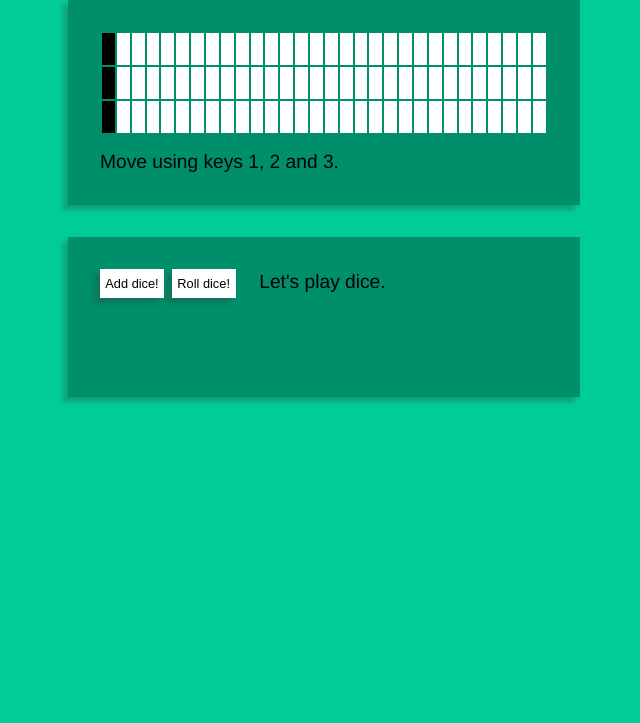
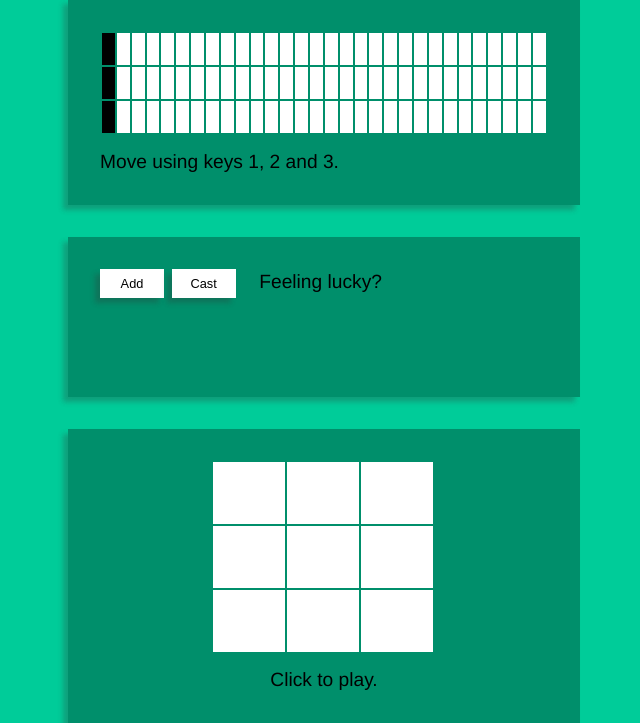
Before and after one commit to shcallaway/javascript-widgets, a PHP site: page / in a window 1280 px wide. Shown: the part 110-833 px from the top of the page, without its empty margins (316-956 px from the left). Before the commit the page ends 514 px from the top, so only its background shows below. Run offline with PHP 8.4, Linux system fonts and the light colour scheme; some web fonts are replaced.

Commit message:
Started adding tictactoe widget.

```diff
--- a/index.html
+++ b/index.html
@@ -11,22 +11,30 @@
       <img src="http://s16.postimg.org/9ao4f6d8h/github_logo.png" class="github">
     </a>
   </div>
+
   <div data-component="racer_container" class="container">
     <table data-component="track">
     </table>
     <div class="label racer_label">Move using keys 1, 2 and 3.</div>
   </div>
+
   <div data-component="dice_container" class="container">
-    <button data-component="add">Add dice!</button>
-    <button data-component="roll">Roll dice!</button>
-    <span class="label dice_label">Let's play dice.</span>
+    <button data-component="add">Add</button>
+    <button data-component="roll">Cast</button>
+    <span class="label dice_label">Feeling lucky?</span>
     <div data-component="dice" class="dice">
     </div>
+  </div>
+
+  <div data-component="tictactoe_container" class="container">
+    <div data-component="board" class="board">
+    </div>
+    <div class="label tictactoe_label">Click to play.</div>
   </div>
 
   <script language="javascript" type="text/javascript" src="scripts/jquery-1.11.1.min.js"></script>
   <script language="javascript" type="text/javascript" src="scripts/race.js"></script>
   <script language="javascript" type="text/javascript" src="scripts/dice.js"></script>
-
+  <script language="javascript" type="text/javascript" src="scripts/tictactoe.js"></script>
 </body>
 </html>
--- a/scripts/dice.js
+++ b/scripts/dice.js
@@ -1,6 +1,6 @@
 $(document).ready(function() {
   var controller = new DiceController;
-  controller.bindListeners();
+  controller.initialize();
 });
 
 function Die() {this.value = 0;}
@@ -11,12 +11,15 @@ Die.prototype = {
   }
 }
 
-function DiceController(view) {
-  this.dice = [new Die];
+function DiceController() {
+  this.dice = [];
   this.view = new DiceView;
 }
 
 DiceController.prototype = {
+  initialize: function() {
+    this.bindListeners();
+  },
   bindListeners: function() {
     $('[data-component="add"]').on('click', this.addDie.bind(this));
     $('[data-component="roll"]').on('click', this.rollDice.bind(this));
@@ -37,7 +40,7 @@ function DiceView() {}
 
 DiceView.prototype = {
   addDie: function() {
-    $('[data-component="dice"]').append('<div data-component="die" class="die">0</div>');
+    $('[data-component="dice"]').append('<div data-component="die" class="die">1</div>');
   },
   updateDice: function(dice) {
     for (var i = 0; i < $('[data-component="die"]').length; i++) {
--- a/scripts/race.js
+++ b/scripts/race.js
@@ -41,7 +41,7 @@ function RaceView() {}
 RaceView.prototype = {
   updatePosition: function(player_number) {
     var player_strip = $('[data-component="player' + player_number + '_strip"]')[0].children;
-    for (var i = 0; i < player_strip.length-2; i++) {
+    for (var i = 0; i < player_strip.length-1; i++) {
       if (player_strip[i].className == "active") {
         player_strip[i].className = "";
         player_strip[i + 1].className = "active";
--- /dev/null
+++ b/scripts/tictactoe.js
@@ -0,0 +1,62 @@
+var boardDimensions = [3, 3];
+var boardSize = boardDimensions[0] * boardDimensions[1];
+
+$(document).ready(function() {
+  var controller = new TicTacToeController;
+  controller.initialize();
+});
+
+function Player(piece) {
+  this.piece = piece;
+}
+
+function Game() {
+    this.players = [new Player("X"), new Player("O")];
+    this.currentPlayer = this.players[0];
+}
+
+Game.prototype = {
+  switchPlayers: function() {
+    if (this.currentPlayer == this.players[0]) {
+      this.currentPlayer = this.players[1];
+    } else {
+      this.currentPlayer = this.players[0];
+    }
+  }
+}
+
+function TicTacToeController() {
+  this.view = new TicTacToeView;
+  this.game = new Game;
+}
+
+TicTacToeController.prototype = {
+  initialize: function() {
+    this.view.setBoard();
+    this.bindListeners();
+  },
+  bindListeners: function() {
+    $('[data-component="cell"').click(function(event) {
+      if (event.target.innerHTML == "" ) {
+        this.view.updateCell(event.target, this.game.currentPlayer.piece);
+      }
+      this.game.switchPlayers();
+    }.bind(this));
+  },
+}
+
+function TicTacToeView() {}
+
+TicTacToeView.prototype = {
+  setBoard: function() {
+    for (var i = 0; i < boardDimensions[0]; i++) {
+      for (var j = 0; j < boardDimensions[1]; j++) {
+        $('[data-component="board"]').append('<div data-component="cell" class="cell"></div>');
+      }
+      $('[data-component="board"]').append('<br>');
+    }
+  },
+  updateCell: function(cell, piece) {
+    cell.innerHTML = piece;
+  }
+}
--- a/styles/application.css
+++ b/styles/application.css
@@ -6,14 +6,12 @@ body {
 
 td {
   background: white;
-  height: 20px;
+  height: 2rem;
   width: 4rem;
 }
 
 .active {
   background: black;
-  height: 2rem;
-  width: 4rem;
 }
 
 button {
@@ -53,6 +51,7 @@ button:active {
 }
 
 .container {
+  position: relative;
   min-width: 356px;
   min-height: 10rem;
   background: #008F6B;
@@ -80,6 +79,11 @@ button:active {
   margin-left: 1rem;
 }
 
+.tictactoe_label {
+  text-align: center;
+  margin-top: 1rem;
+}
+
 .die {
   background: white;
   border-radius: 0.2rem;
@@ -88,3 +92,22 @@ button:active {
   display: inline-block;
   text-align: center;
 }
+
+.board {
+  margin: auto;
+  width: 50%;
+  }
+
+.cell {
+  width: 33%;
+  height: 4rem;
+  border: 1px solid #008F6B;
+  display: inline-block;
+  padding-top: 1.5rem;
+  text-align: center;
+  background-color: white;
+}
+
+.cell:active {
+  background: #E6E6E6;
+}
```
